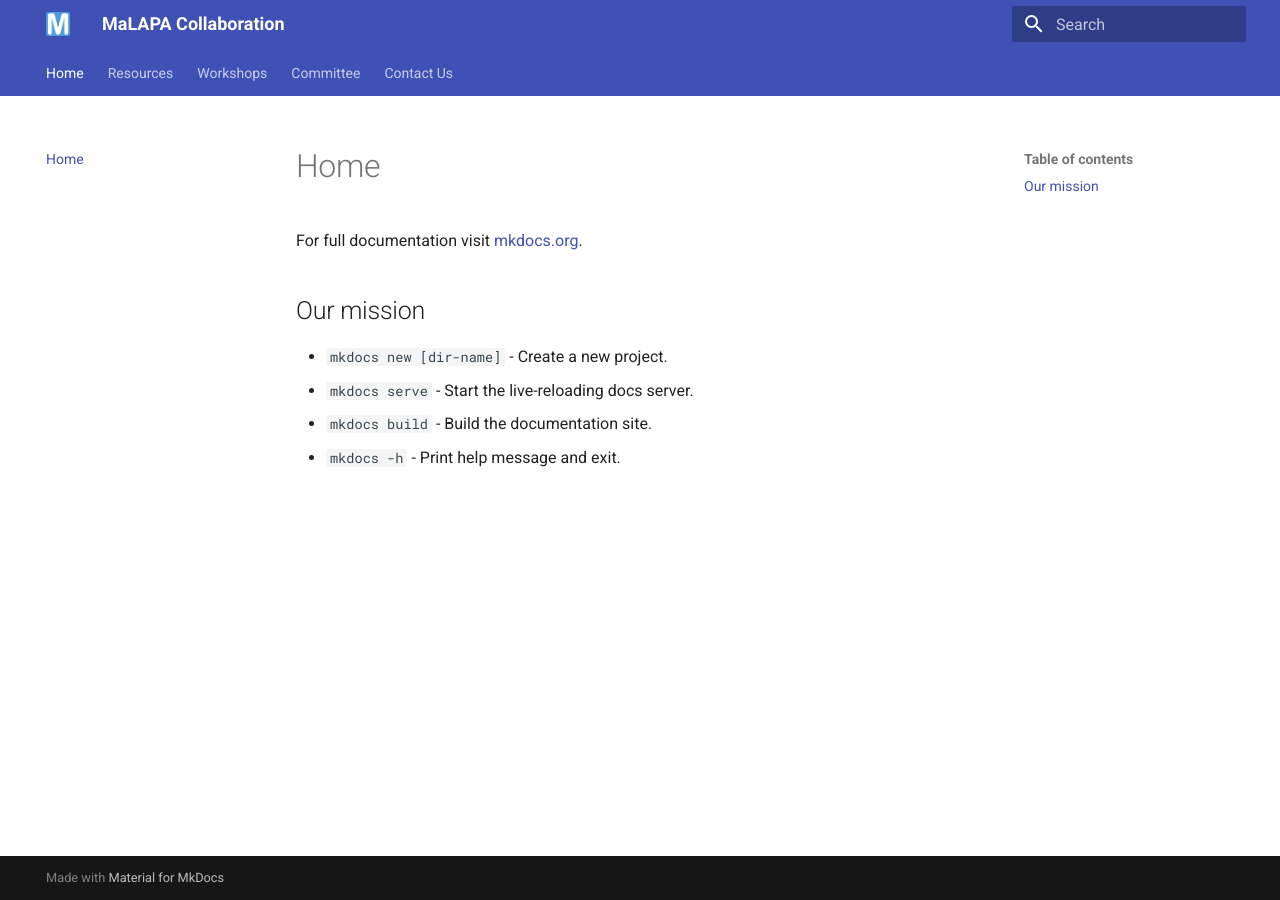
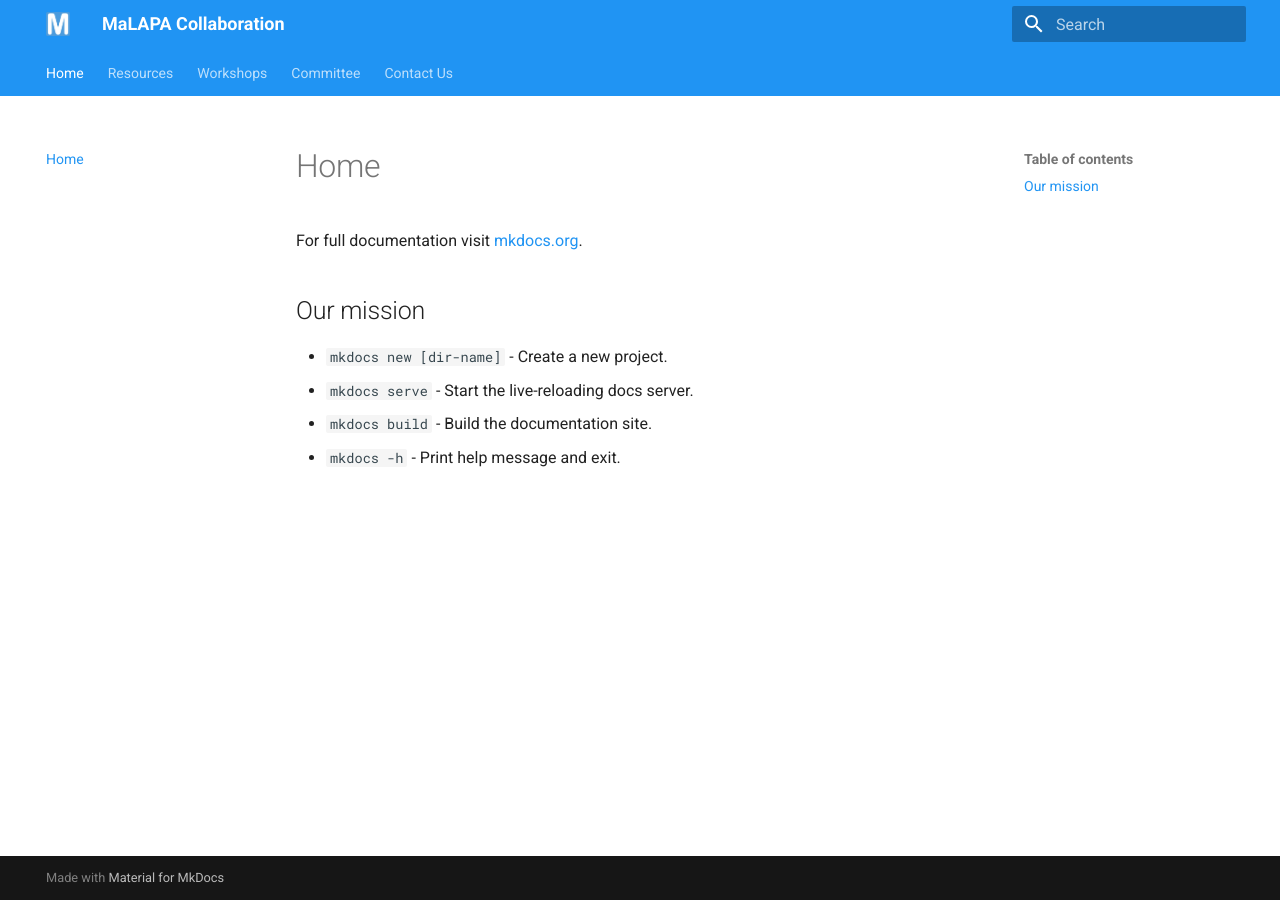
Before and after one commit to MALAPA-Collab/MALAPA-Collab.github.io, an MkDocs documentation site: the page built from docs/index.md, in a window 1280 px wide. Built offline with MkDocs 1.6.1 and Material for MkDocs 9.7.7, drawn with Linux system fonts in a browser that asks for light colours.

Commit message:
Change colour

```diff
--- a/mkdocs.yml
+++ b/mkdocs.yml
@@ -5,9 +5,9 @@ theme:
   logo: assets/logo.webp
   favicon: assets/favicon.ico
   palette:
-    # Set primary to exactly #3A8ACF
-    primary:
-    accent: indigo
+    # Set primary to exactly #3A8ACF?
+    primary: blue
+    accent: blue
   font:
     text: Roboto
     code: Roboto Mono
```
